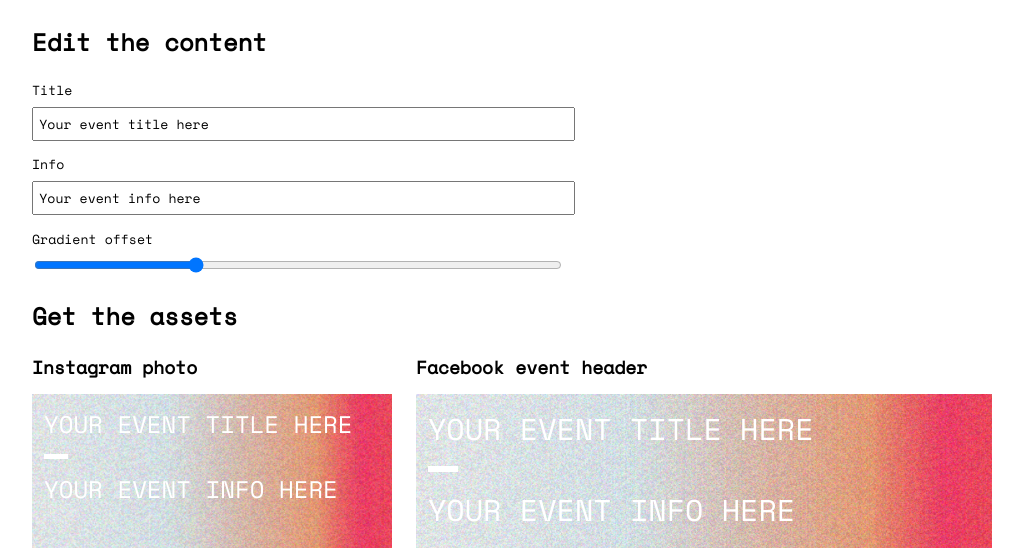
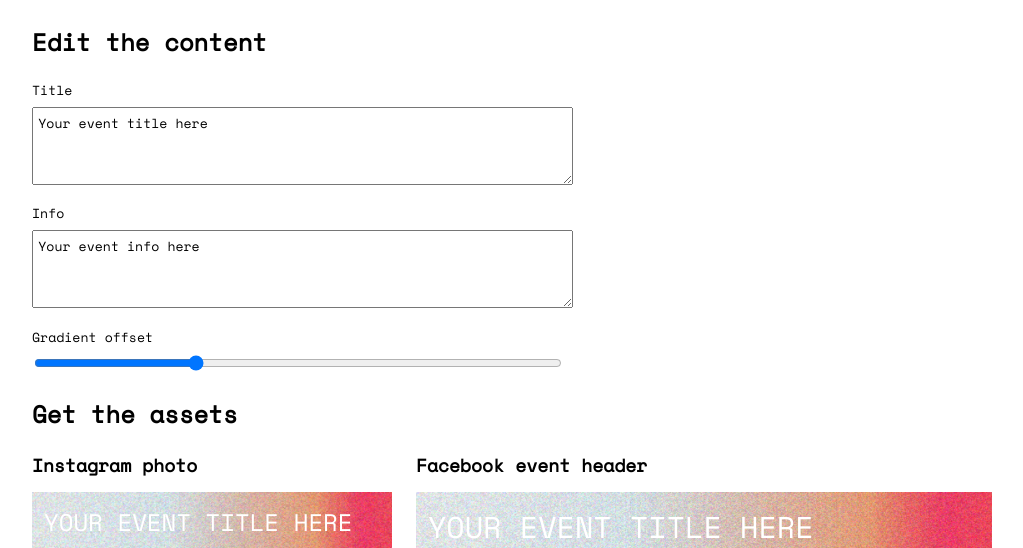
Before and after one commit to richardolsson/editor.disobedience.live, a Flask app: page / in a window 1280 px wide. Shown: the part 83-631 px from the top of the page, without its empty margins (108-1131 px from the left). Run offline with Flask 2, Linux system fonts and the light colour scheme; style sheets or scripts are compiled from the project's sources; parts of the project's set-up code (start-up, migrations or seed data) failed here and were passed over; some libraries are stand-ins or nearby versions.

Commit message:
Enable manual line breaks in text

```diff
--- a/app/templates/index.html
+++ b/app/templates/index.html
@@ -23,11 +23,11 @@
                 <ul class="inputs">
                     <li>
                         <label for="titleInput">Title</label>
-                        <input type="text" id="titleInput" value="Your event title here">
+                        <textarea id="titleInput">Your event title here</textarea>
                     </li>
                     <li>
                         <label for="titleInput">Info</label>
-                        <input type="text" id="infoInput" value="Your event info here">
+                        <textarea id="infoInput">Your event info here</textarea>
                     </li>
                     <li>
                         <label for="titleInput">Gradient offset</label>
--- a/src/main.js
+++ b/src/main.js
@@ -16,8 +16,8 @@
 }
 
 function redraw() {
-    $('.asset .title').text(data.title);
-    $('.asset .info').text(data.info);
+    $('.asset .title').html(data.title.split('\n').join('<br>'));
+    $('.asset .info').html(data.info.split('\n').join('<br>'));
     $('.asset .gradient')
         .css('left', -(data.gradient * 900) + '%');
 
--- a/src/scss/_entry.scss
+++ b/src/scss/_entry.scss
@@ -18,7 +18,10 @@
         max-width: 40em;
     }
 
-    input[type=text] {
+    textarea {
         padding: 0.4em;
+        width: 100%;
+        height: 5em;
+        max-width: 40em;
     }
 }
```
